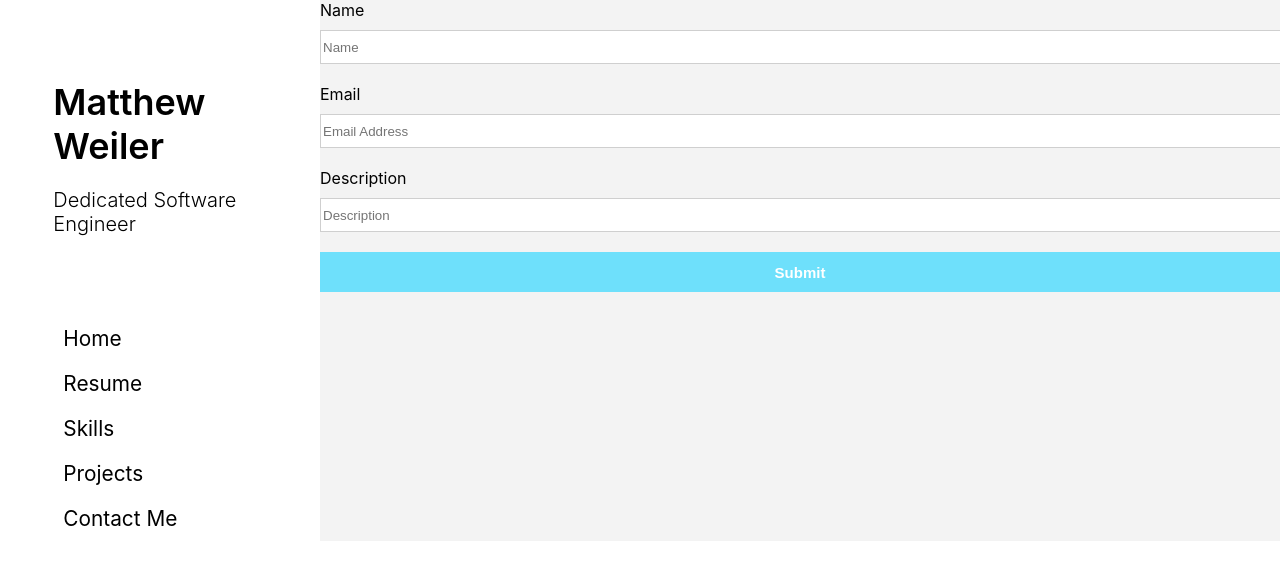
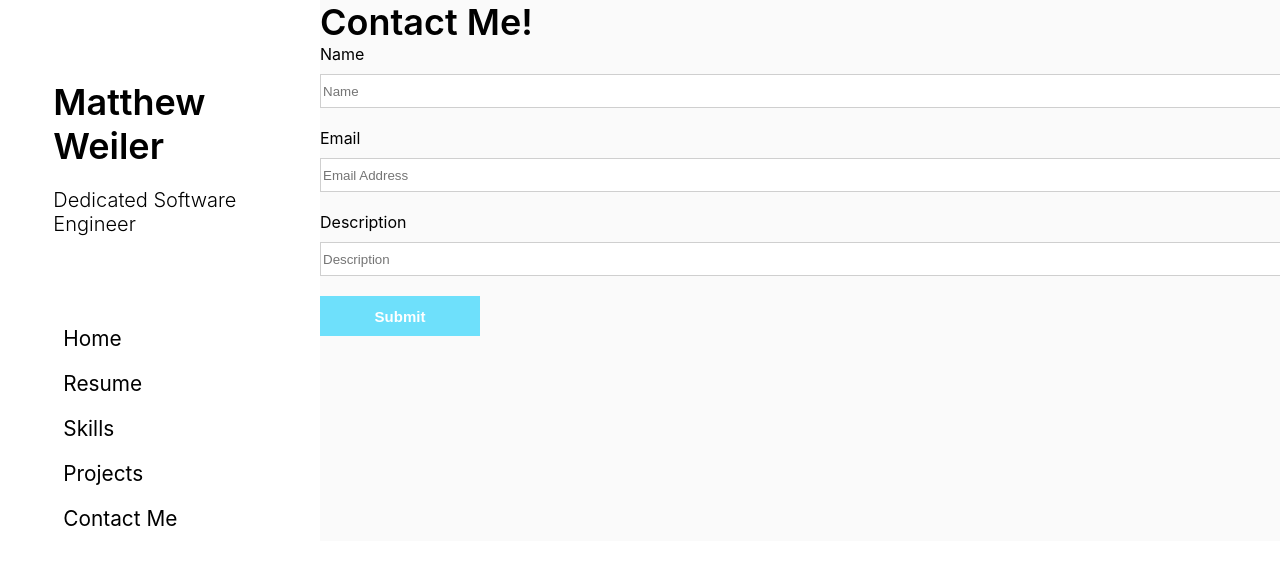
Before and after one commit to mattpweiler/personal-website, a React (Create React App) app: page / in a window 1280 px wide. Shown: the top 564 px of the page. Built offline with nearby package versions, Linux system fonts and the light colour scheme.

Commit message:
adding contact-me content

```diff
--- a/src/App.css
+++ b/src/App.css
@@ -3,5 +3,5 @@
 }
 
 .app-pages {
-  background-color: #f3f3f3
+  background-color: #fafafa
 }
--- a/src/components/Button/Button.css
+++ b/src/components/Button/Button.css
@@ -1,12 +1,11 @@
 .button-text {
-    display: inline-block;
-    width: 100%;
     height: 40px;
     background-color: #6EE0FB;
     color: white;
     font-weight: bold;
     font-size: 15px;
     border: none;
+    width: 100%;
 }
 
 .button-text:hover {
--- a/src/pages/contact-me/contact-me.css
+++ b/src/pages/contact-me/contact-me.css
@@ -0,0 +1,3 @@
+.contact-me {
+    /* // padding: 20px; */
+}
--- a/src/pages/contact-me/contact-me.tsx
+++ b/src/pages/contact-me/contact-me.tsx
@@ -1,24 +1,41 @@
 import React, { useState } from "react";
+import Grid from '@material-ui/core/Grid';
 import "./contact-me.css";
 import Form from '../../components/Form/Form';
 import Button from '../../components/Button/Button';
+import Title from '../../components/Title/Title';
 
 const ContactMe = () => {
     const [name, setName] = useState('');
     const [email, setEmail] = useState('');
     const [description, setDescription] = useState('');
 
-  function handleSubmit() {
-  }
+    function handleSubmit() {
+        if (checkFields()) {
 
-  return (
-    <div className="contact-me">
-      <Form label="Name" placeholder="Name" onChange={setName} />
-      <Form label="Email" placeholder="Email Address" onChange={setName} />
-      <Form label="Description" placeholder="Description" onChange={setName} />
-        <Button text="Submit" onClick={handleSubmit} />
-    </div>
-  );
+        }
+        // make api call
+    }
+
+    function checkFields() {
+        return !!name && !!email && !!description;
+    }
+
+    return (
+        <Grid container item className="contact-me" direction="column" justify="space-evenly" >
+            <Grid item>
+                <Title text="Contact Me!" />
+            </Grid>
+            <Grid item>
+                <Form label="Name" placeholder="Name" onChange={setName} />
+                <Form label="Email" placeholder="Email Address" onChange={setEmail} />
+                <Form label="Description" placeholder="Description" onChange={setDescription} />
+            </Grid>
+            <Grid item xs={2}>
+                <Button text="Submit" onClick={handleSubmit} disabled={checkFields()} />
+            </Grid>
+        </Grid>
+    );
 };
 
 export default ContactMe;
```
